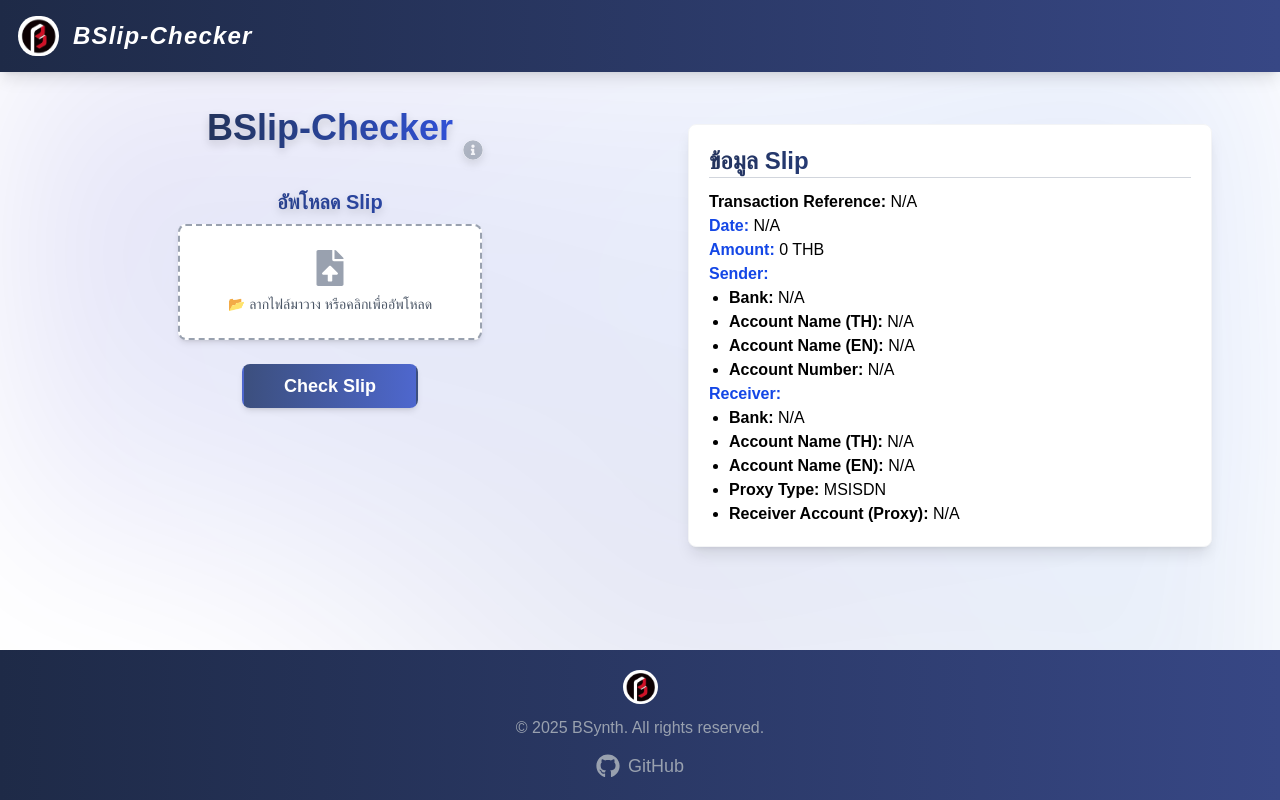
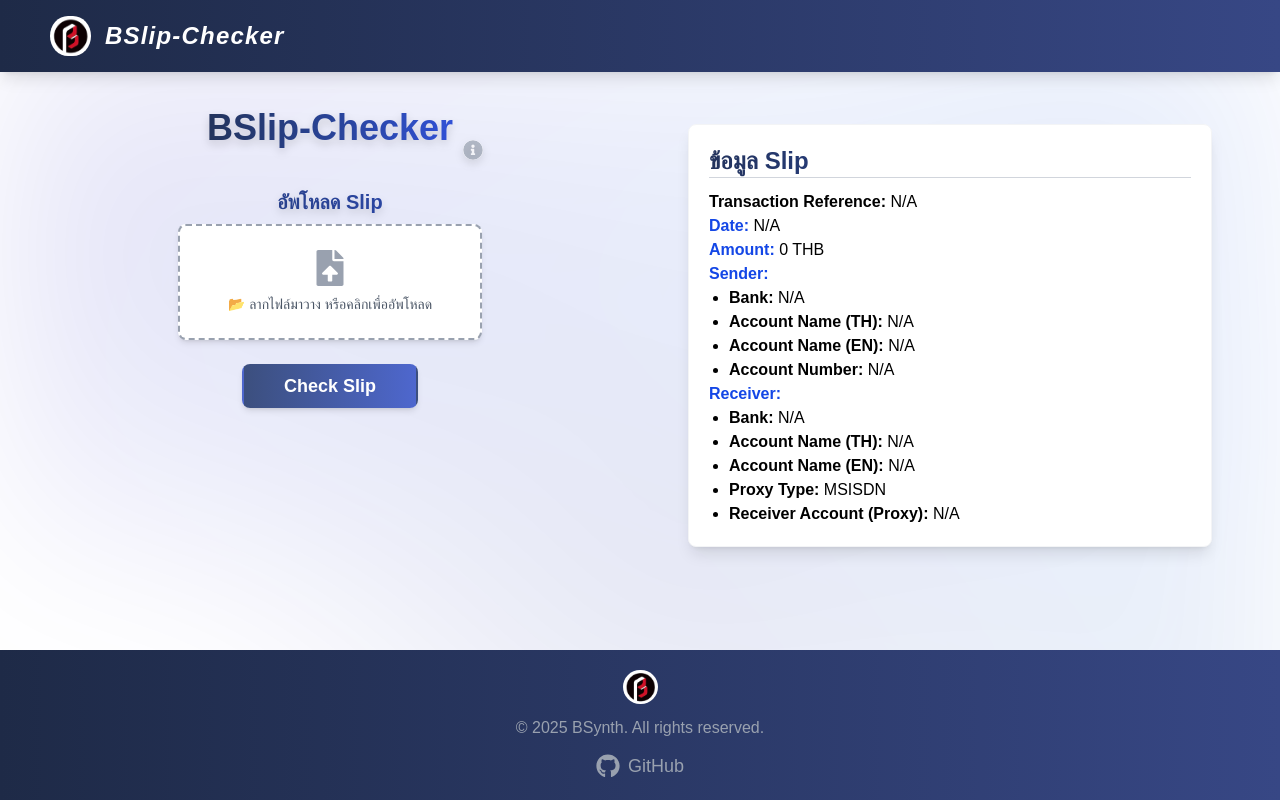
Before and after one commit to Sahasawat-Boss/BSlip-Checker, a Next.js app: page / in a window 1280 px wide. Built offline with nearby package versions, Linux system fonts and the light colour scheme.

Commit message:
Update Mobile GUI

```diff
--- a/src/app/Components/Nav.tsx
+++ b/src/app/Components/Nav.tsx
@@ -11,8 +11,8 @@
     const toggleMenu = () => setMenuOpen(!menuOpen);
 
     return (
-        <nav className="bg-gradient-to-r from-[#1E2A47] to-[#374785] p-4 shadow-lg ">
-            <div className="container mx-auto flex justify-between items-center">
+        <nav className="bg-gradient-to-r from-[#1E2A47] to-[#374785] p-4 px-5 lg:px-12 shadow-lg ">
+            <div className=" flex justify-between items-center">
                 {/* Logo Section */}
                 <div className="flex items-center animate-fade-in-down">
                     <Image
@@ -25,7 +25,6 @@
                     <h1 className="text-2xl font-extrabold italic text-white tracking-wider">
                         BSlip-Checker
                     </h1>
-
                 </div>
 
                 {/* Desktop Menu */}
--- a/src/app/page.tsx
+++ b/src/app/page.tsx
@@ -128,7 +128,7 @@
 
   async function easyslip() {
     if (!file) {
-      alert('No file selected');
+      alert('โปรดเลือกและอัปโหลดไฟล์สลิปของคุณ');
       return;
     }
     setLoading(true);
@@ -169,9 +169,9 @@
           </div>
 
           {image && (
-            <div className="relative mt-6 mx-auto">
+            <div className="relative mt-3 mx-auto flex flex-col justify-center items-center">
+              <button onClick={removeImage} className="mb-2 cursor-pointer bg-red-600 text-white text-base px-6 py-0.5 rounded-lg hover:bg-red-400">ลบ</button>
               <Image src={image} alt="Uploaded Preview" width={360} height={360} className="mx-auto" />
-              <button onClick={removeImage} className="absolute -top-2 -right-10 cursor-pointer bg-red-700 text-white text-xl px-2 rounded-full hover:bg-red-400">&times;</button>
             </div>
           )}
         </section>
```
